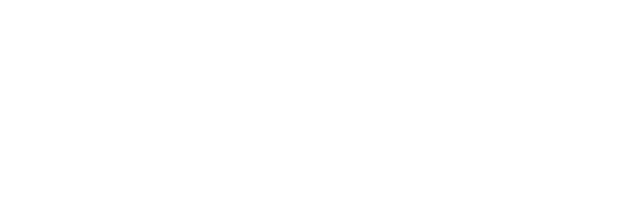
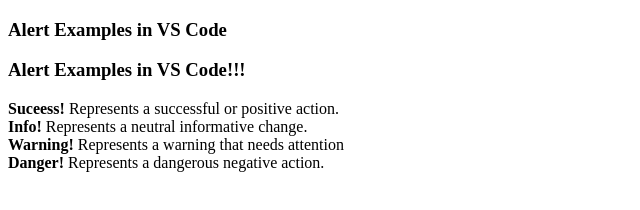
Before and after one commit to Mustafa-Raza786/Git, a plain HTML site: page index.html in a window 1280 px wide. Shown: the whole page, without its empty margins (0-640 px from the left). Drawn offline with Linux system fonts and the light colour scheme.

Commit message:
Addednfeatures

```diff
--- a/index.html
+++ b/index.html
@@ -3,9 +3,16 @@
 <head>
     <meta charset="UTF-8">
     <meta name="viewport" content="width=device-width, initial-scale=1.0">
-    <title>Document</title>
+    <title>Alert Examples!!!</title>
 </head>
 <body>
 
+
+    <h3>Alert Examples in VS Code</h3>
+    <h3>Alert Examples in VS Code!!!</h3>
+      <strong>Suceess!</strong> Represents a successful or positive action.</br>
+      <strong>Info!</strong> Represents a neutral informative change.</br>
+      <strong>Warning!</strong> Represents a warning that needs attention</br>
+      <strong>Danger!</strong> Represents a dangerous negative action.</br>
 </body>
 </html>
```
